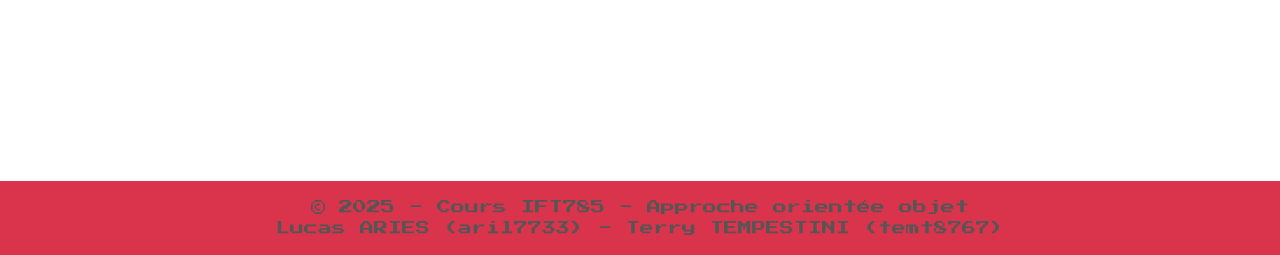
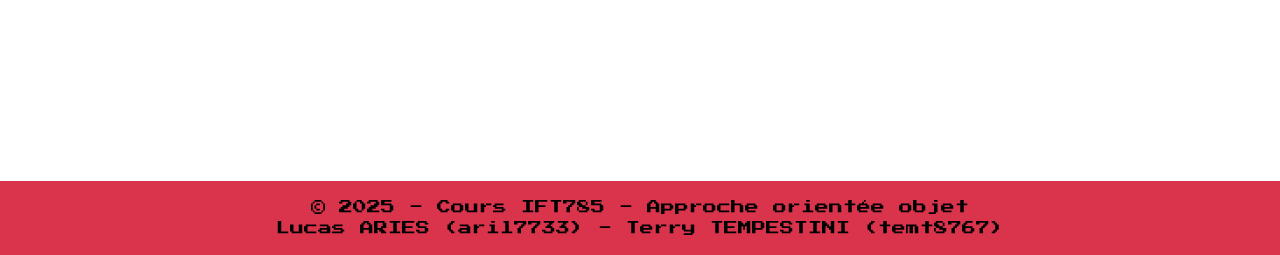
Before and after one commit to terrytmps/Pokemon, a Flask app: page / in a window 1280 px wide. Shown: the part 805-1060 px from the top of the page. Run offline with Flask 3, Linux system fonts and the light colour scheme.

Commit message:
feat: change color for daltonism

```diff
--- a/static/css/style.css
+++ b/static/css/style.css
@@ -9,6 +9,7 @@ body {
 .container {
     flex-grow: 1;
 }
+
 
 footer {
     margin-top: auto;
@@ -93,6 +94,10 @@ footer {
 .name-level {
     display: flex;
     justify-content: space-between;
+}
+
+.black-color {
+    color: black;
 }
 
 .pokemon-types {
--- a/templates/partials/footer.html
+++ b/templates/partials/footer.html
@@ -3,8 +3,8 @@
     <div class="container">
         <div class="row">
             <div class="col-12 text-center">
-                <p class="mb-0">&copy; 2025 - Cours IFT785 - Approche orientée objet</p>
-                <p class="mb-0">Lucas ARIES (aril7733) - Terry TEMPESTINI (temt8767)</p>
+                <p class="mb-0 black-color">&copy; 2025 - Cours IFT785 - Approche orientée objet</p>
+                <p class="mb-0 black-color">Lucas ARIES (aril7733) - Terry TEMPESTINI (temt8767)</p>
             </div>
         </div>
     </div>
--- a/templates/partials/header.html
+++ b/templates/partials/header.html
@@ -3,7 +3,7 @@
     <div class="container">
         <div class="row align-items-center">
             <div class="col-md-4">
-                <span id="current-datetime" class=""></span>
+                <span id="current-datetime" class="text-muted"></span>
             </div>
             <div class="col-md-4 text-center">
                 <h1 class="h4 mb-0">Monstre de poche</h1>
```
